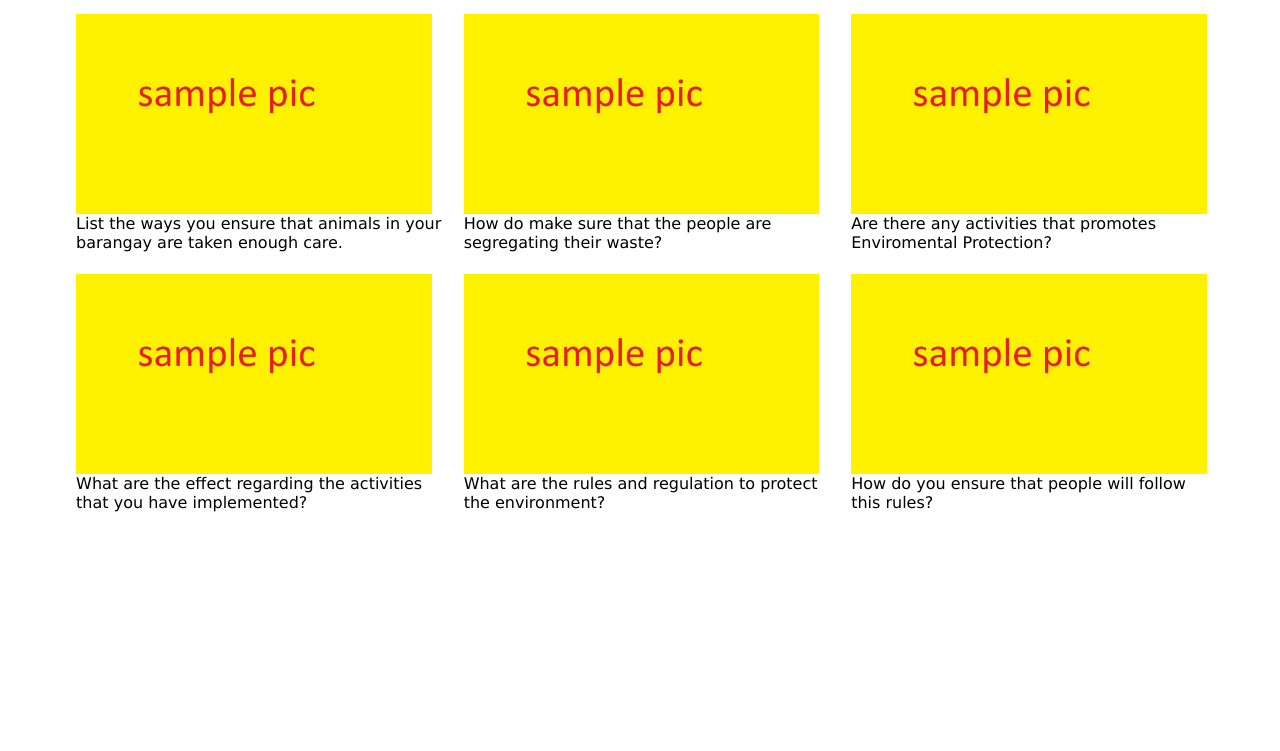
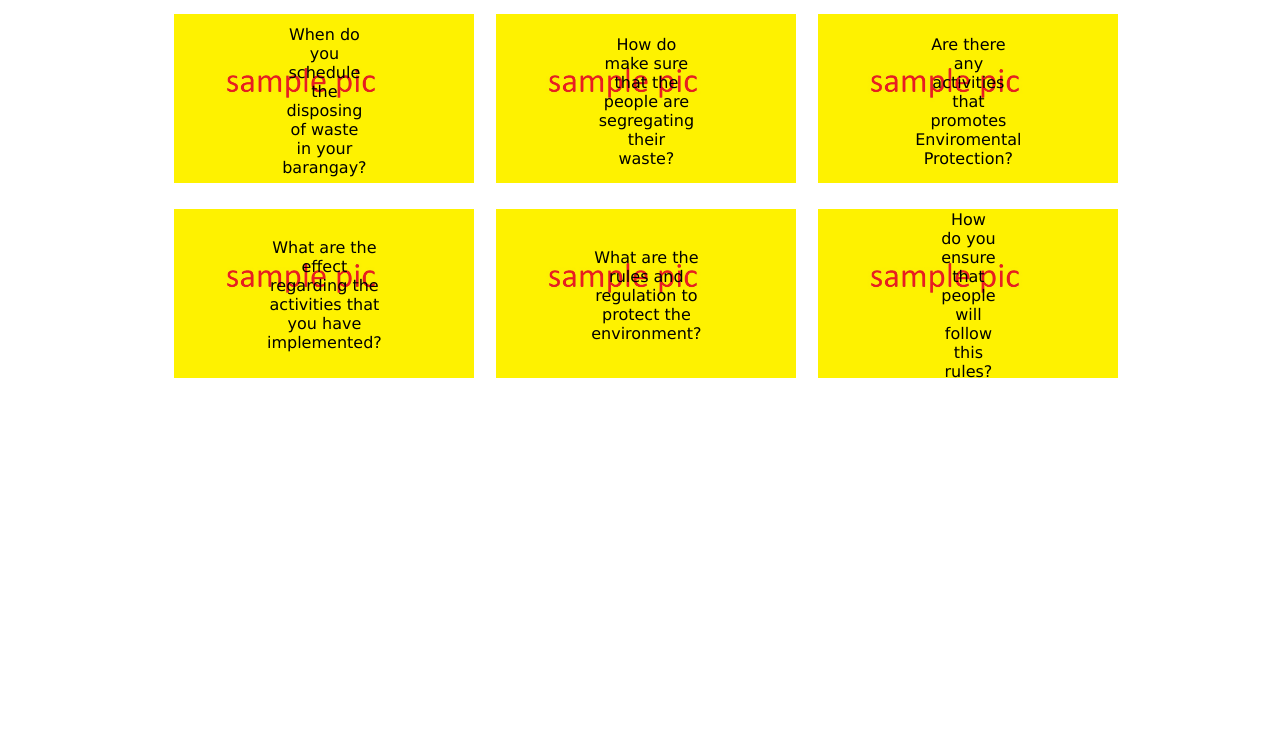
Before and after one commit to 2163903/Webtech-Group1, a website: page EnvironmentalProtection/public_html/index.html in a window 1280 px wide. Shown: the part 49-800 px from the top of the page. Drawn offline with Linux system fonts and the light colour scheme.

Commit message:
Added image overlays

```diff
--- a/EnvironmentalProtection/public_html/index.html
+++ b/EnvironmentalProtection/public_html/index.html
@@ -9,26 +9,86 @@
     <body>
         <header>
             <nav>
+                <img src="images/sample_pic.jpg" alt="sample pic" id="logo">
                 <a href="index.html" id="menu">Home</a>
-                <a href="" id="menu">Contact Us</a>
-                <a href="" id="menu">About</a>
-                <a href="" id="menu">FAQ</a>
-                <a href="" id="menu">Donate</a>
-                <img src="images/sample_pic.jpg" alt="sample pic" id="logo">
+                <a href="#" id="menu">Contact Us</a>
+                <a href="#" id="menu">About</a>
+                <a href="#" id="menu">FAQ</a>
+                <a href="#" id="menu">Donate</a>
             </nav>
         </header>
         <div id="content">
             <center>
                 <table>
                     <tr>
-                        <td><a href="Q1.html"><img src="images/sample_pic.jpg" alt="sample pic">List the ways you ensure that animals in your barangay are taken enough care.</a></td>
-                        <td><a href=""><img src="images/sample_pic.jpg" alt="sample pic">How do make sure that the people are segregating their waste?</a></td>
-                        <td><a href=""><img src="images/sample_pic.jpg" alt="sample pic">Are there any activities that promotes Enviromental Protection?</a></td>
+                        <td>
+                            <div id="container">
+                                <img src="images/sample_pic.jpg" alt="sample pic">
+                                <div id="textOverlay">When do you schedule the disposing of waste in your barangay?</div>
+                                <div id="overlay">
+                                    <div id="text">
+                                        <a href="#">Brief answer here</a>
+                                    </div>
+                                </div>
+                            </div>
+                        </td>
+                        <td>
+                            <div id="container">
+                                <img src="images/sample_pic.jpg" alt="sample pic">
+                                <div id="textOverlay">How do make sure that the people are segregating their waste?</div>
+                                <div id="overlay">
+                                    <div id="text">
+                                        <a href="#">Brief answer here</a>
+                                    </div>
+                                </div>
+                            </div>
+                        </td>
+                        <td>
+                            <div id="container">
+                                <img src="images/sample_pic.jpg" alt="sample pic">
+                                <div id="textOverlay">Are there any activities that promotes Enviromental Protection?</div>
+                                <div id="overlay">
+                                    <div id="text">
+                                        <a href="#">Brief answer here</a>
+                                    </div>
+                                </div>
+                            </div>
+                        </td>
                     </tr>
                     <tr>
-                        <td><a href=""><img src="images/sample_pic.jpg" alt="sample pic">What are the effect regarding the activities that you have implemented?</a></td>
-                        <td><a href=""><img src="images/sample_pic.jpg" alt="sample pic">What are the rules and regulation to protect the environment?</a></td>
-                        <td><a href=""><img src="images/sample_pic.jpg" alt="sample pic">How do you ensure that people will follow this rules?</a></td>
+                        <td>
+                            <div id="container">
+                                <img src="images/sample_pic.jpg" alt="sample pic">
+                                <div id="textOverlay">What are the effect regarding the activities that you have implemented?</div>
+                                <div id="overlay">
+                                    <div id="text">
+                                        <a href="#">Brief answer here</a>
+                                    </div>
+                                </div>
+                            </div>
+                        </td>
+                        <td>
+                            <div id="container">
+                                <img src="images/sample_pic.jpg" alt="sample pic">
+                                <div id="textOverlay">What are the rules and regulation to protect the environment?</div>
+                                <div id="overlay">
+                                    <div id="text">
+                                        <a href="#">Brief answer here</a>
+                                    </div>
+                                </div>
+                            </div>
+                        </td>
+                        <td>
+                            <div id="container">
+                                <img src="images/sample_pic.jpg" alt="sample pic">
+                                <div id="textOverlay">How do you ensure that people will follow this rules?</div>
+                                <div id="overlay">
+                                    <div id="text">
+                                        <a href="#">Brief answer here</a>
+                                    </div>
+                                </div>
+                            </div>
+                        </td>
                     </tr>
                 </table>
             </center>
--- a/EnvironmentalProtection/public_html/style1.css
+++ b/EnvironmentalProtection/public_html/style1.css
@@ -34,12 +34,6 @@ header:hover {
     transition: 1s;
 }
 
-img:not(#logo) {
-    height: 200px;
-    float: left;
-    padding-right: 10px;
-}
-
 #logo {
     height: 20px;
     float: left;
@@ -57,3 +51,48 @@ td {
 table {
     width: 50%;
 }
+
+#container {
+  position: relative;
+  width: 50%;
+}
+
+img:not(#logo) {
+  width: 300px;
+  height: auto;
+}
+
+#overlay {
+    position: absolute;
+    bottom: 100%;
+    background-color: #990033;
+    overflow: hidden;
+    width: 300px;
+    height: 0;
+    transition: .5s;
+}
+
+#container:hover #overlay {
+    bottom: 0;
+    height: 100%;
+}
+
+#text {
+    color: white;
+    position: absolute;
+    top: 50%;
+    left: 50%;
+    transform: translate(-50%, -50%);
+    -ms-transform: translate(-50%, -50%);
+    text-align: center;
+}
+
+#textOverlay {
+    color: black;
+    position: absolute;
+    top: 50%;
+    left: 100%;
+    transform: translate(-50%, -50%);
+    -ms-transform: translate(-50%, -50%);
+    text-align: center;
+}
```
Also changed, not shown: 1 other file.
